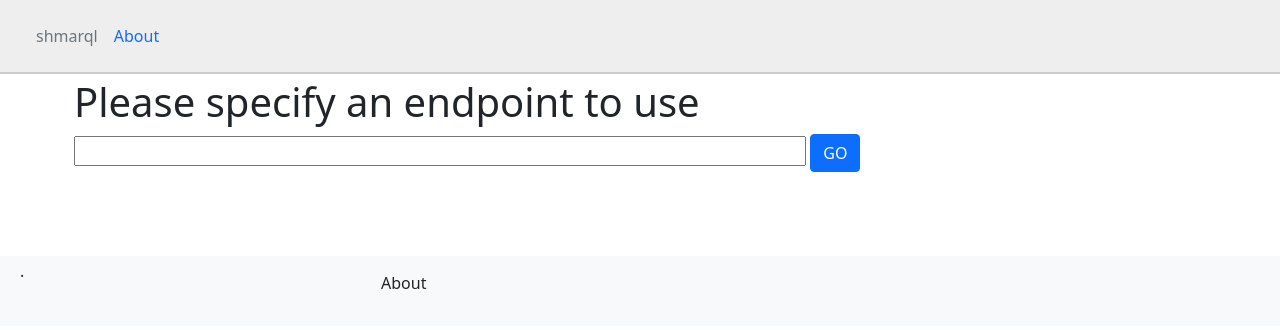
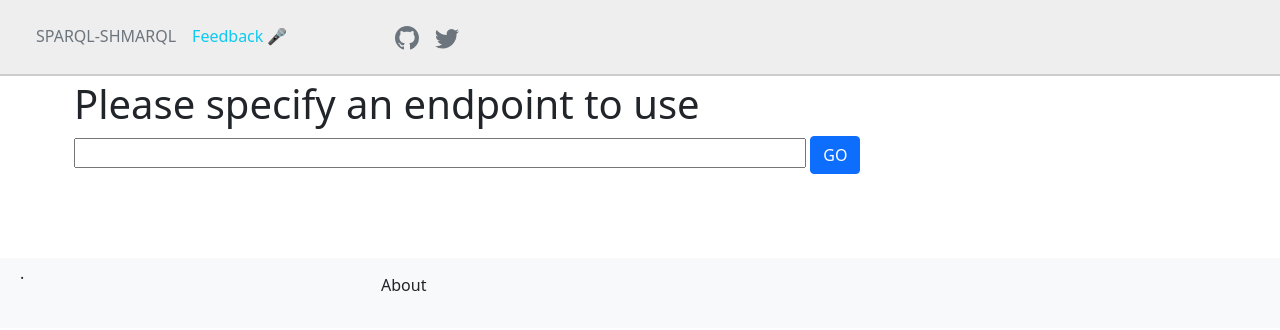
Before and after one commit to epoz/shmarql, a FastAPI app: page /shmarql in a window 1280 px wide. Shown: the top 330 px of the page. Run offline with FastAPI, Linux system fonts and the light colour scheme.

Commit message:
Some header info

```diff
--- a/src/templates/base.html
+++ b/src/templates/base.html
@@ -26,10 +26,24 @@
         <div class="d-flex flex-wrap align-items-center justify-content-center justify-content-lg-start">
             <ul class="nav col-12 col-lg-auto me-lg-auto mb-2 justify-content-center mb-md-0">
                         <li>
-              <a href="/" title="The Homepage" class="nav-link px-2 text-secondary">shmarql</a>
+                        <a href="/shmarql/" title="The Homepage" class="nav-link px-2 text-secondary">SPARQL-SHMARQL</a>
                         </li>
                         <li>
-              <a href="/doc/about" class="nav-link px-2" title="About">About</a>
+                        <a href="https://forms.gle/DgfxuvAGwAefiVWs6" title="Feedback" class="nav-link px-2 text-info">Feedback 🎤</a>
+                        </li>
+                        <li style="margin-left: 10ch">
+                        <a href="https://github.com/epoz/shmarql" title="Github Source" class="nav-link px-2 text-secondary">
+                        <svg xmlns="http://www.w3.org/2000/svg" width="24" height="24" fill="currentColor" class="bi bi-github" viewBox="0 0 16 16">
+            <path d="M8 0C3.58 0 0 3.58 0 8c0 3.54 2.29 6.53 5.47 7.59.4.07.55-.17.55-.38 0-.19-.01-.82-.01-1.49-2.01.37-2.53-.49-2.69-.94-.09-.23-.48-.94-.82-1.13-.28-.15-.68-.52-.01-.53.63-.01 1.08.58 1.23.82.72 1.21 1.87.87 2.33.66.07-.52.28-.87.51-1.07-1.78-.2-3.64-.89-3.64-3.95 0-.87.31-1.59.82-2.15-.08-.2-.36-1.02.08-2.12 0 0 .67-.21 2.2.82.64-.18 1.32-.27 2-.27.68 0 1.36.09 2 .27 1.53-1.04 2.2-.82 2.2-.82.44 1.1.16 1.92.08 2.12.51.56.82 1.27.82 2.15 0 3.07-1.87 3.75-3.65 3.95.29.25.54.73.54 1.48 0 1.07-.01 1.93-.01 2.2 0 .21.15.46.55.38A8.012 8.012 0 0 0 16 8c0-4.42-3.58-8-8-8z"/>
+            </svg>
+                        </a>
+                        </li>
+                        <li>
+                        <a href="https://twitter.com/epoz" title="Author on Twitter" class="nav-link px-2 text-secondary">
+                        <svg xmlns="http://www.w3.org/2000/svg" width="24" height="24" fill="currentColor" class="bi bi-twitter" viewBox="0 0 16 16">
+            <path d="M5.026 15c6.038 0 9.341-5.003 9.341-9.334 0-.14 0-.282-.006-.422A6.685 6.685 0 0 0 16 3.542a6.658 6.658 0 0 1-1.889.518 3.301 3.301 0 0 0 1.447-1.817 6.533 6.533 0 0 1-2.087.793A3.286 3.286 0 0 0 7.875 6.03a9.325 9.325 0 0 1-6.767-3.429 3.289 3.289 0 0 0 1.018 4.382A3.323 3.323 0 0 1 .64 6.575v.045a3.288 3.288 0 0 0 2.632 3.218 3.203 3.203 0 0 1-.865.115 3.23 3.23 0 0 1-.614-.057 3.283 3.283 0 0 0 3.067 2.277A6.588 6.588 0 0 1 .78 13.58a6.32 6.32 0 0 1-.78-.045A9.344 9.344 0 0 0 5.026 15z"/>
+            </svg>
+                        </a>
                         </li>
                     </ul>
         </div>
```
Lines whose indentation alone changed are shown as unchanged.
